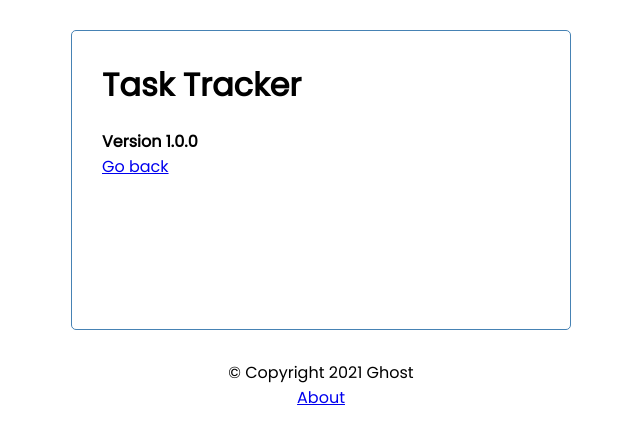
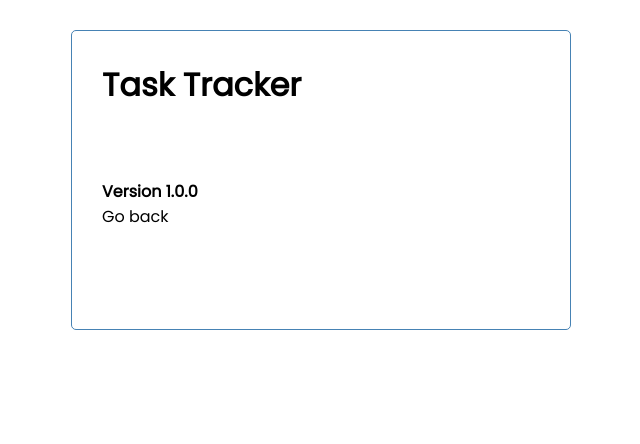
Before and after one commit to JayanAXHF/react-task-tracker, a React (Create React App) app: page /about in a window 1280 px wide. Shown: the top 444 px of the page, without its empty margins (319-959 px from the left). Built offline with nearby package versions, Linux system fonts and the light colour scheme; data requests are answered from the project's data file.

Commit message:
changed the style

```diff
--- a/src/components/About.js
+++ b/src/components/About.js
@@ -2,7 +2,7 @@ import { Link } from "react-router-dom";
 
 const About = () => {
   return (
-    <div>
+    <div className="about">
       <h4>Version 1.0.0</h4>
       <Link to="/">Go back</Link>
     </div>
--- a/src/components/AddTask.js
+++ b/src/components/AddTask.js
@@ -23,7 +23,7 @@ const AddTask = ({ onAdd }) => {
         <label htmlFor="">Task</label>
         <input
           type="text"
-          placeholder="enter task nameTask Name"
+          placeholder="enter task name"
           value={text}
           onChange={(e) => setText(e.target.value)}
         />
--- a/src/components/Footer.jsx
+++ b/src/components/Footer.jsx
@@ -1,12 +1,19 @@
 import { Link } from "react-router-dom";
+import { useLocation } from "react-router-dom";
+const Footer = () => {
+  const location = useLocation();
 
-const footer = () => {
   return (
-    <footer>
-      <p>&copy; Copyright 2021 Ghost</p>
-      <Link to="/about">About</Link>
-    </footer>
+    <div>
+      {" "}
+      {location.pathname === "/" && (
+        <footer>
+          <p>&copy; Copyright 2021 Ghost</p>
+          <Link to="/about">About</Link>
+        </footer>
+      )}
+    </div>
   );
 };
 
-export default footer;
+export default Footer;
--- a/src/index.css
+++ b/src/index.css
@@ -110,3 +110,16 @@ footer {
   margin-top: 30px;
   text-align: center;
 }
+
+.about {
+  margin-top: 50px;
+  align-items: center;
+  position: absolute;
+
+}
+
+.about a,
+footer a {
+  text-decoration: none;
+  color: #000000
+}
```
